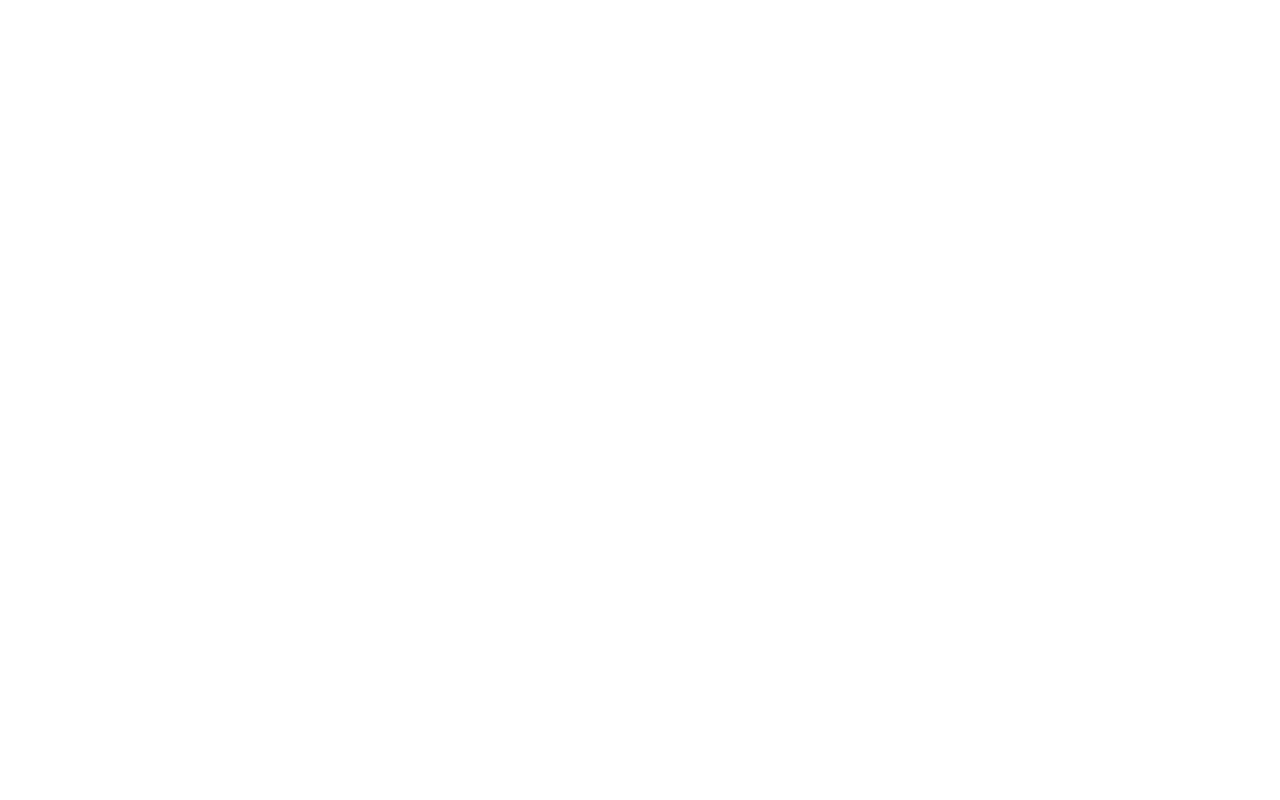
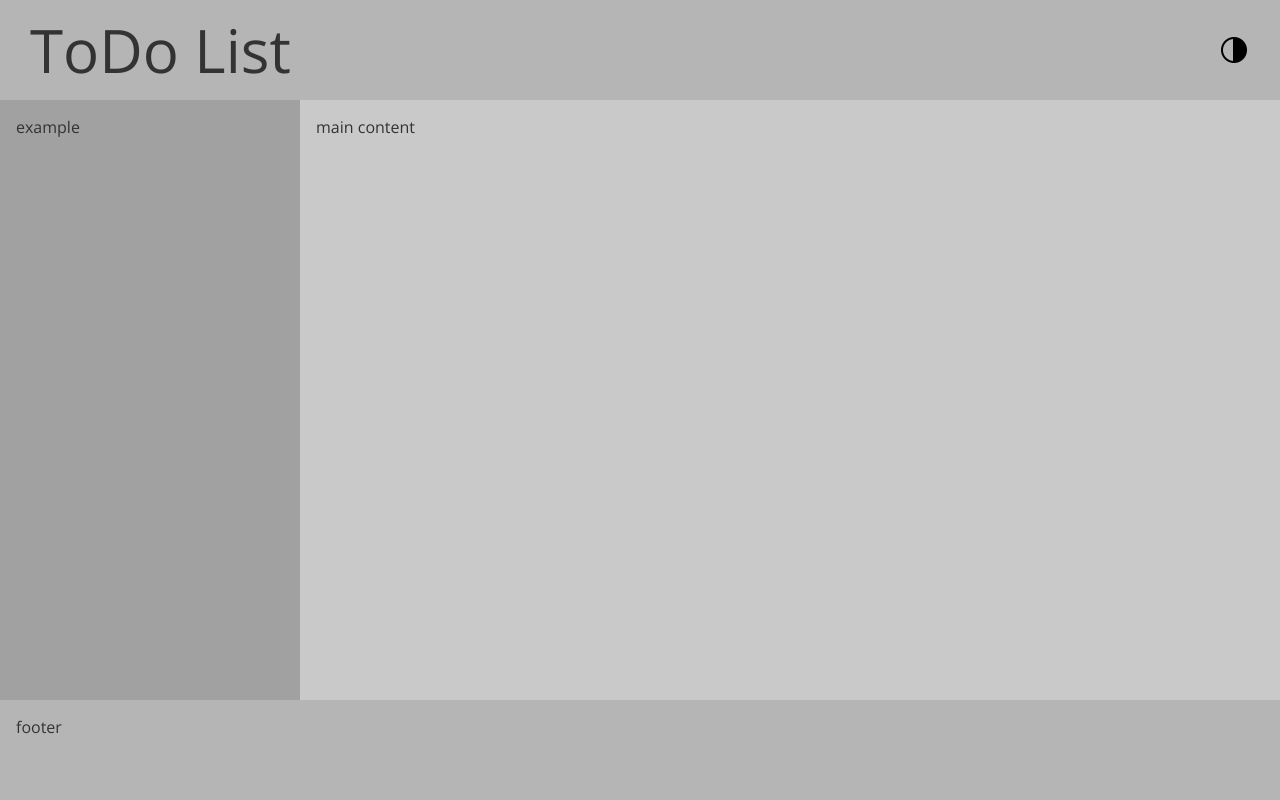
Before and after one commit to JackGraymer/ToDo-List, a website built with webpack: page src/template.html in a window 1280 px wide. Built offline with nearby package versions, Linux system fonts and the light colour scheme.

Commit message:
Basic html layout
added dark mode button and added style and layout to general elements

```diff
--- /dev/null
+++ b/src/DOM.js
@@ -0,0 +1,13 @@
+import darkimg from './img/dark-btn.png'
+
+function header() {
+    let darkicon = document.querySelector('#dark-icon')
+    darkicon.src = darkimg
+
+    let darkbtn = document.querySelector('#mode')
+    darkbtn.addEventListener('click', () => {
+        document.body.classList.toggle('dark-mode')
+    })
+}
+
+export default header
--- a/src/index.js
+++ b/src/index.js
@@ -0,0 +1,4 @@
+import './style.css'
+import header from './DOM'
+
+header()
--- /dev/null
+++ b/src/style.css
@@ -0,0 +1,85 @@
+@font-face {
+    font-family: OpenSans;
+    src: url(./font/OpenSans-VariableFont_wdth\,wght.ttf),
+        url(./font/OpenSans-Italic-VariableFont_wdth\,wght.ttf)
+}
+
+
+*{/*Global scope*/
+    box-sizing: border-box;
+    font-family: OpenSans, 'Lucida Sans', 'Lucida Sans Regular', 'Lucida Grande', 'Lucida Sans Unicode', Geneva, Verdana, sans-serif;
+    padding: 1em;
+}
+html, body{
+    margin: 0;
+    padding: 0;
+    height: 100%;
+}
+
+body{
+    display: grid;
+    grid-template-rows: 100px 1fr 100px;
+    grid-template-columns: 300px 1fr;
+    grid-template-areas:
+    'header header'
+    'nav main'
+    'footer footer'
+    ;
+    background-color: rgb(201, 201, 201);
+    color: rgb(51, 51, 51);
+    height: 100vh;
+}
+
+.dark-mode{
+    background-color: rgb(51, 51, 51);
+    color: rgb(201, 201, 201);
+}
+
+#mode{
+    margin: 0;
+    padding: 0;
+    border: none;
+    height: 32px;
+    width: 32px;
+    background-color: transparent;
+    border-radius: 2em;
+}
+
+#mode:hover{
+    background-color: rgba(0, 0, 0, 0.5);
+
+}
+
+#dark-icon{
+    width: 32px;
+    margin: 0;
+    padding: 0;
+}
+
+header{
+    grid-area: header;
+    position: sticky;
+    width: 100%;
+    display: flex;
+    padding: 0.1em 0.5em;
+    background-color: rgba(0, 0, 0, 0.1);
+    align-items: center;
+    justify-content: space-between;
+    font-size: 45pt;
+}
+
+nav{
+    grid-area: nav;
+    padding: 1em;
+    height: 100%;
+    background-color: rgba(0, 0, 0, 0.2);
+}
+
+#main{
+    grid-area: main;
+}
+
+footer{
+    grid-area: footer;
+    background-color: rgba(0, 0, 0, 0.1);
+}
--- a/src/template.html
+++ b/src/template.html
@@ -0,0 +1,22 @@
+<!DOCTYPE html>
+<html lang="en">
+<head>
+    <meta charset="UTF-8">
+    <meta http-equiv="X-UA-Compatible" content="IE=edge">
+    <meta name="viewport" content="width=device-width, initial-scale=1.0">
+    <title>ToDo List</title>
+    <link rel="stylesheet" href="style.css">
+    <link rel="shortcut icon" href="favicon.ico" type="image/x-icon">
+</head>
+<body>
+    <header>
+        ToDo List
+        <button id="mode"><img id="dark-icon" src="" alt="Toggle Dark mode"></button>
+    </header>
+    <nav>
+        example
+    </nav>
+    <div id="main">main content</div>
+    <footer>footer </footer>
+</body>
+</html>
--- a/webpack.config.js
+++ b/webpack.config.js
@@ -19,6 +19,10 @@ module.exports = {
       },
       {
         test: /\.(png|svg|jpg|jpeg|gif)$/i,
+        type: 'asset/resource',
+      },
+      {
+        test: /\.(woff|woff2|eot|ttf|otf)$/i,
         type: 'asset/resource',
       },
     ],
@@ -43,7 +47,4 @@ module.exports = {
 
   ],
 
-  /* optimization: {
-    runtimeChunk: 'single',
-  }, */
 };
```
Also changed, not shown: dist/bundle.js (added), dist/index.html, dist/src/OpenSans-Italic-VariableFont_wdth,wght.ttf (added), dist/src/OpenSans-VariableFont_wdth,wght.ttf (added), dist/src/dark-btn.png (added), src/font/OpenSans-Italic-VariableFont_wdth,wght.ttf (added), src/font/OpenSans-VariableFont_wdth,wght.ttf (added), src/img/dark-btn.png (added), src/img/index.jpeg (added), 1 other file.
